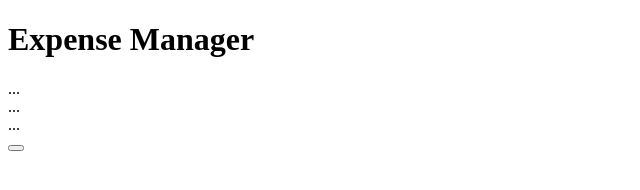
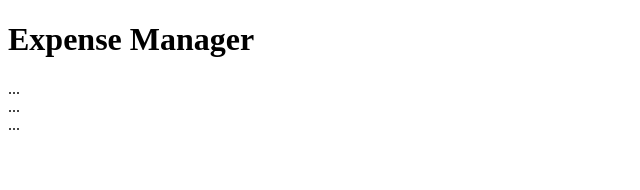
Before and after one commit to Rohan-Hirekerur/ExpenseManagerWeb, a plain HTML site: page index.html in a window 1280 px wide. Shown: the full height of the page, 0-640 px from the left. Drawn offline with Linux system fonts and the light colour scheme; files whose address does not match are found by name.

Commit message:
Manifest Working

```diff
--- a/index.html
+++ b/index.html
@@ -25,8 +25,6 @@
   ...
   </div>
 
-  <button type="button" name="btnAdd" id="btnAdd"></button>
-
   <div class="loader">
     <!-- Show a spinner or placeholders for content -->
   </div>
```
Also changed, not shown: manifest.json.
